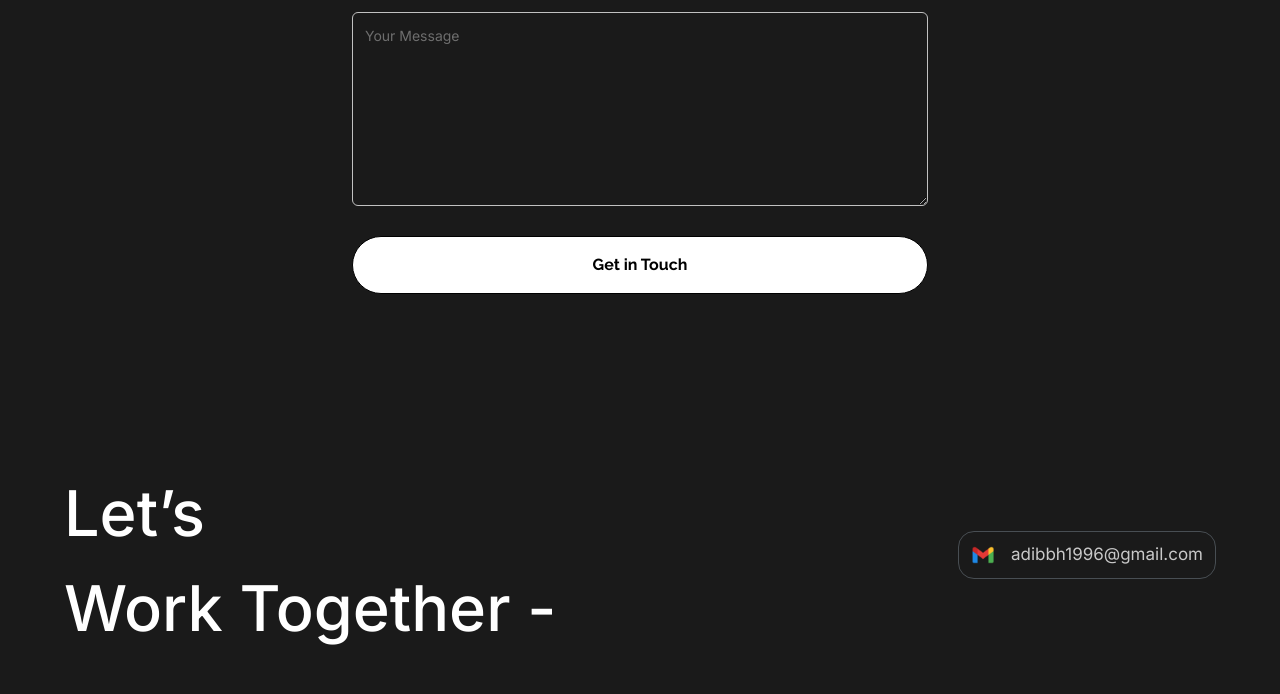
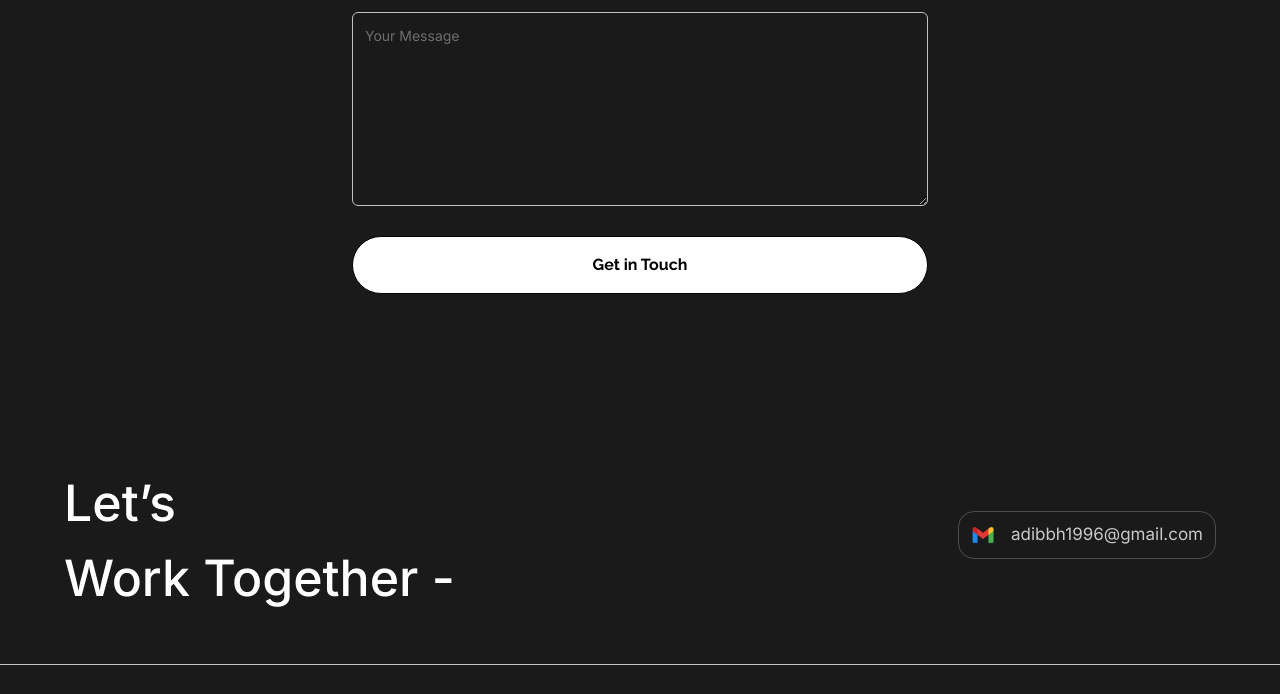
Before and after one commit to Adib-96/repoo, a website built with Vite: page index.html in a window 1280 px wide. Shown: the part 4178-4872 px from the top of the page. Built offline with nearby package versions, Linux system fonts and the light colour scheme; files whose address does not match are found by name.

Commit message:
Update text size in footer section for better visibility

```diff
--- a/index.html
+++ b/index.html
@@ -495,8 +495,8 @@
         class="flex justify-between items-center text-center mt-30 md:mt-40 max-w-6xl mx-auto"
       >
         <div class="flex flex-col items-start">
-          <span class="font-Inter text-[18px] md:text-[63px] font-medium text-white mt-3"> Let’s </span>
-          <h1 class="font-Inter text-[18px] md:text-[63px] font-medium text-white ">
+          <span class="font-Inter text-[20px] md:text-[50px] font-medium text-white mt-3"> Let’s </span>
+          <h1 class="font-Inter text-[20px] md:text-[50px] font-medium text-white ">
             Work Together -
           </h1>
         </div>
```
